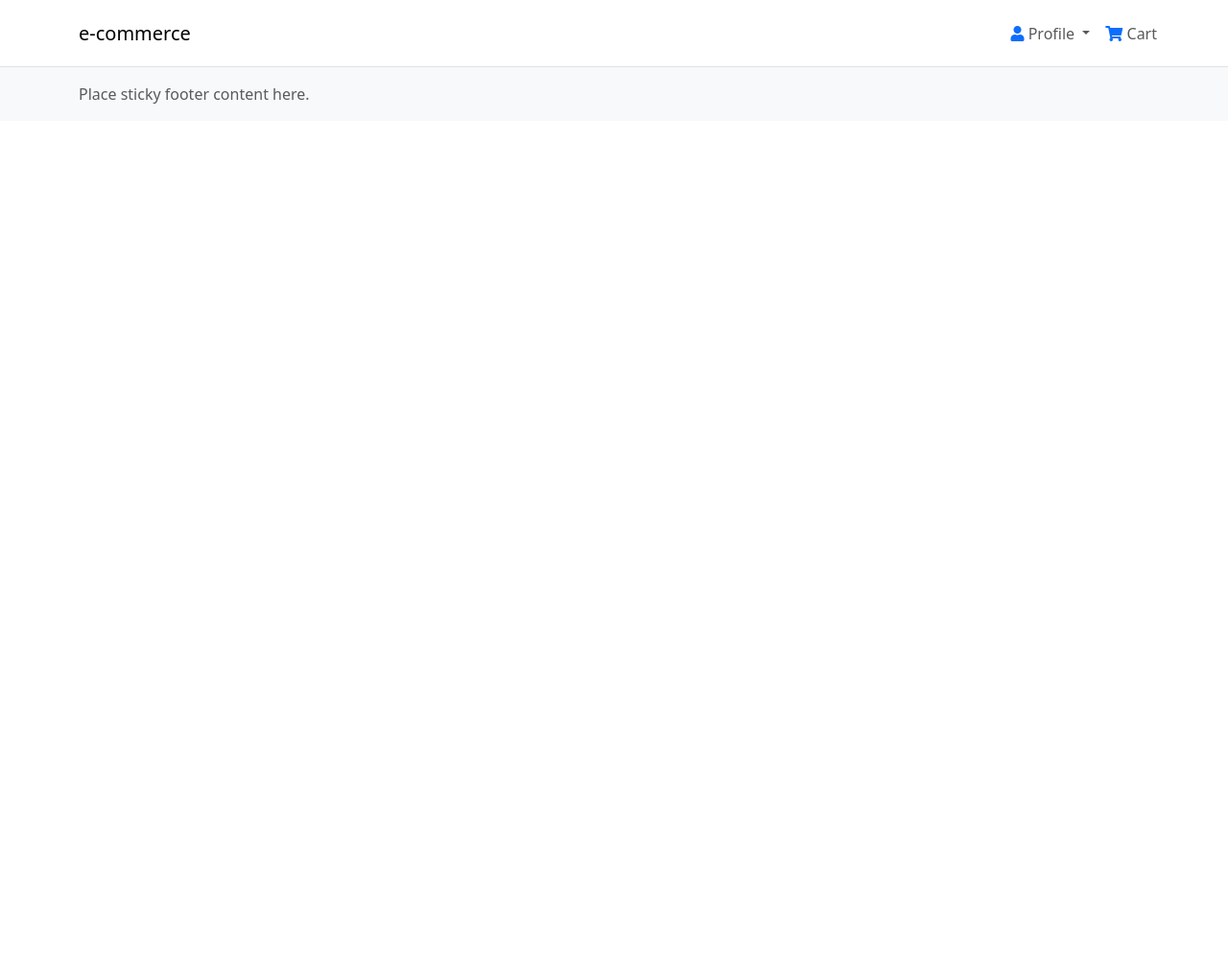
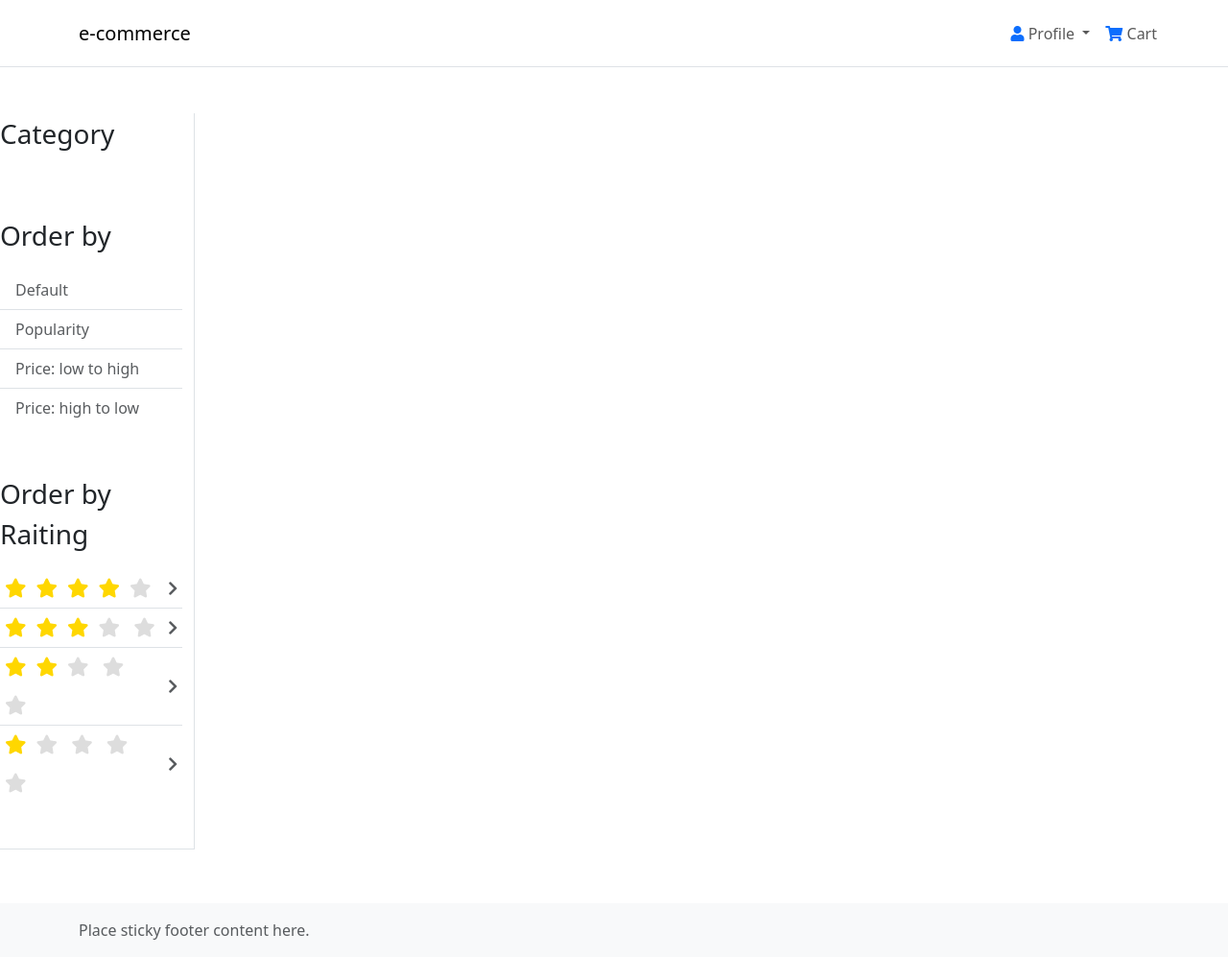
Before and after one commit to lalalaurentiu/django-e-commerce, a Django app: page /category/1 in a window 1280 px wide. Shown: the whole page at 96% size. Before the commit the page ends 108 px from the top, so only its background shows below. Run offline with Django 4.2, Linux system fonts and the light colour scheme; data that the repository does not hold is empty; parts of the project's set-up code (start-up, migrations or seed data) failed here and were passed over; some libraries are stand-ins or nearby versions.

Commit message:
create products template

```diff
--- a/setup/templates/category/category_products.html
+++ b/setup/templates/category/category_products.html
@@ -1,15 +1,51 @@
 {% extends 'base.html' %}
+{% load static %}
+{% load range_iterator %}
+{% block css %}
+    <link rel="stylesheet" href="{% static 'css/deals.css' %}">
+{% endblock %}
+{% block content %}
+<div class="position-relative mt-md-5 mb-md-5 p-0" style="top: 70px;">
+    <div class="row me-0">
+        {% include 'category/order_by.html' %}
+        <div class="col-lg-9 col-xl-10">
+            <div class="card border-0">
+                <div class="card-body p-0">
+                    <div class="row m-auto me-0">
+                        {% for category in products %}
+                            {% for product in category.productsCategory.all %}
+                                <div class="col-md-6 col-lg-4 col-xl-3 mb-3 mb-lg-none d-flex align-items-stretch">
+                                    <div class="p-3 shadow rounded m-auto m-md-0" style="min-height: 100%;">
+                                        <div class="d-flex justify-content-center">
+                                            <img class="img-fluid" src="{{ product.image.url }}" />
+                                        </div>
 
-{% block content %}
-    {% for category in products %}
-        {% for product in category.productsCategory.all %}
-        <br>
-        <br>
-        <br>
-        {{category.title}}
-            <div class="d-flex">
-                {{ product.name }}
+                                        <h3>{{ product.name }}</h3>
+                                        <div class="text-primary d-flex justify-content-start align-items-center">
+                                            <div><strong>Price:</strong><strong>{{ product.price }}</strong><strong>LEi</strong></div>
+                                            <div><strong>0.00</strong></div>
+                                        </div>
+                                        <fieldset class="rating">
+                                            {% with product.raiting|floatformat as star %}
+                                                {% for i in 6|times %}
+                                                    {% if i|floatformat <= star %}
+                                                        <input type="radio"  name="rating" checked/>
+                                                        <label class = "full" ></label>
+                                                    {% else %}
+                                                        <input type="radio"  name="rating" />
+                                                        <label class = "full" ></label>
+                                                    {% endif%}
+                                                {% endfor %}
+                                            {% endwith %}
+                                        </fieldset>
+                                    </div>
+                                </div>
+                            {% endfor %}
+                        {% endfor %}
+                    </div>
+                </div>
             </div>
-        {% endfor %}
-    {% endfor %}
+        </div>
+    </div>
+</div>
 {% endblock %}
--- /dev/null
+++ b/setup/templates/category/order_by.html
@@ -0,0 +1,104 @@
+<div class="col-lg-3 col-xl-2 border-end border-bottom mb-2 p-xl-0">
+    <div class="row m-auto">
+        <div class="col-7 col-md-4 col-lg-12 mb-5">
+            <p class="fs-3">Category</p>
+            <ul class="list-group list-group-flush">
+                {% for category in categorys%}
+                    <li class="list-group-item">
+                        <a class="text-decoration-none text-muted" href="{% url 'category:products_category' category.slug %}">{{ category.title }}</a>
+                    </li>
+                {% endfor %}
+            </ul>
+        </div>
+        <div class="col-7 col-md-4 col-lg-12 mb-5">
+            <p class="fs-3">Order by</p>
+            <ul class="list-group list-group-flush">
+                <li class="list-group-item">
+                    <a class="text-decoration-none text-muted" href="">Default</a>
+                </li>
+                <li class="list-group-item">
+                    <a class="text-decoration-none text-muted" href="">Popularity</a>
+                </li>
+                <li class="list-group-item">
+                    <a class="text-decoration-none text-muted" href="">Price: low to high</a>
+                </li>
+                <li class="list-group-item">
+                    <a class="text-decoration-none text-muted" href="">Price: high to low</a>
+                </li>
+            </ul>
+        </div>
+        <div class="col-7 col-md-4 col-lg-12 mb-5">
+            <p class="fs-3">Order by Raiting</p>
+            <ul class="list-group list-group-flush">
+                <li class="list-group-item d-flex align-items-center justify-content-between p-0">
+                    <div class="rating">
+                        <input type="radio"  name="rating" checked/>
+                        <label class = "full" ></label>
+                        <input type="radio"  name="rating" checked/>
+                        <label class = "full" ></label>
+                        <input type="radio"  name="rating" checked/>
+                        <label class = "full" ></label>
+                        <input type="radio"  name="rating" checked/>
+                        <label class = "full" ></label>
+                        <input type="radio"  name="rating" />
+                        <label class = "full" ></label>
+                    </div> <br>
+                    <a class="text-decoration-none text-muted" href="">
+                        <i class="fas fa-chevron-right fa-fw d-fa-preview" style="font-weight: 900;"></i>
+                    </a>
+                </li>
+                <li class="list-group-item d-flex align-items-center justify-content-between p-0">
+                    <div class="rating">
+                        <input type="radio"  name="rating" checked/>
+                        <label class = "full" ></label>
+                        <input type="radio"  name="rating" checked/>
+                        <label class = "full" ></label>
+                        <input type="radio"  name="rating" checked/>
+                        <label class = "full" ></label>
+                        <input type="radio"  name="rating" />
+                        <label class = "full" ></label>
+                        <input type="radio"  name="rating" />
+                        <label class = "full" ></label>
+                    </div> <br>
+                    <a class="text-decoration-none text-muted" href="">
+                        <i class="fas fa-chevron-right fa-fw d-fa-preview" style="font-weight: 900;"></i>
+                    </a>
+                </li>
+                <li class="list-group-item d-flex align-items-center justify-content-between p-0">
+                    <div class="rating">
+                        <input type="radio"  name="rating" checked/>
+                        <label class = "full" ></label>
+                        <input type="radio"  name="rating" checked/>
+                        <label class = "full" ></label>
+                        <input type="radio"  name="rating" />
+                        <label class = "full" ></label>
+                        <input type="radio"  name="rating" />
+                        <label class = "full" ></label>
+                        <input type="radio"  name="rating" />
+                        <label class = "full" ></label>
+                    </div> <br>
+                    <a class="text-decoration-none text-muted" href="">
+                        <i class="fas fa-chevron-right fa-fw d-fa-preview" style="font-weight: 900;"></i>
+                    </a>
+                </li>
+                <li class="list-group-item d-flex align-items-center justify-content-between p-0">
+                    <div class="rating">
+                        <input type="radio"  name="rating" checked/>
+                        <label class = "full" ></label>
+                        <input type="radio"  name="rating" />
+                        <label class = "full" ></label>
+                        <input type="radio"  name="rating" />
+                        <label class = "full" ></label>
+                        <input type="radio"  name="rating" />
+                        <label class = "full" ></label>
+                        <input type="radio"  name="rating" />
+                        <label class = "full" ></label>
+                    </div> <br>
+                    <a class="text-decoration-none text-muted" href="">
+                        <i class="fas fa-chevron-right fa-fw d-fa-preview" style="font-weight: 900;"></i>
+                    </a>
+                </li>
+            </ul>
+        </div>
+    </div>
+</div>
```
Also changed, not shown: setup/templates/category/brand_products.html (+45 -9 lines), setup/templates/home/deals.html (+4 -4 lines).
